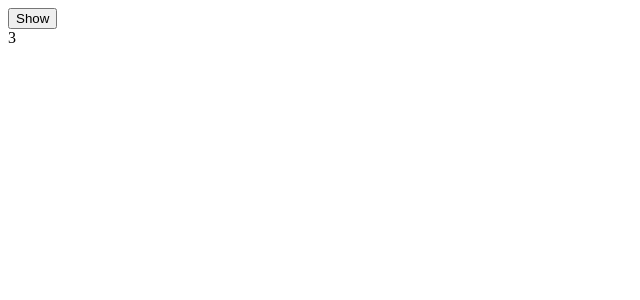
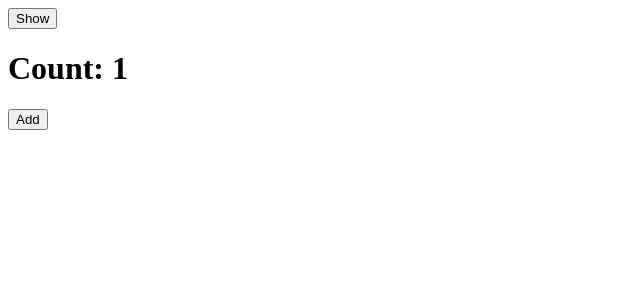
Before and after one commit to DuyPhatpeo/Reactjs, a React (Vite) app in the folder reactLearning/: page / in a window 1280 px wide. Both pictures are taken after a click on the button "Show". Shown: the top 300 px of the page, without its empty margins (0-640 px from the left). Built offline with nearby package versions, Linux system fonts and the light colour scheme.

Commit message:
useLayoutEffect()

```diff
--- a/reactLearning/src/App.jsx
+++ b/reactLearning/src/App.jsx
@@ -1,13 +1,12 @@
 import React, { useEffect, useState } from "react";
-import { use } from "react";
-import Timer from "./components/Timer";
+import Counter from "./components/Count";
 function App() {
   const [show, setShow] = useState(0);
 
   return (
     <div>
       <button onClick={() => setShow(!show)}>Show</button>
-      {show && <Timer />}
+      {show && <Counter />}
     </div>
   );
 }
--- /dev/null
+++ b/reactLearning/src/components/Count.jsx
@@ -0,0 +1,21 @@
+import { useState, useEffect, useLayoutEffect } from "react";
+
+export default function Counter() {
+  const [count, setCount] = useState(1);
+
+  useLayoutEffect(() => {
+    if (count > 3) {
+      setCount(0);
+    }
+  }, [count]);
+
+  const handleIncrease = () => {
+    setCount(count + 1);
+  };
+  return (
+    <div>
+      <h1>Count: {count}</h1>
+      <button onClick={handleIncrease}>Add</button>
+    </div>
+  );
+}
```
